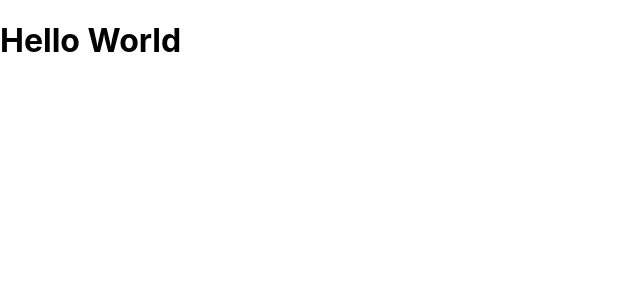
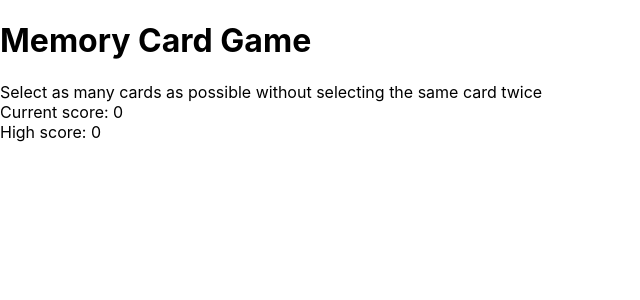
Before and after one commit to JackAgtual/memory-card, a React (Create React App) app: page / in a window 1280 px wide. Shown: the top 300 px of the page, without its empty margins (0-640 px from the left). Built offline with nearby package versions, Linux system fonts and the light colour scheme.

Commit message:
Adding header component

```diff
--- a/src/App.js
+++ b/src/App.js
@@ -1,7 +1,13 @@
+import { useState } from 'react'
+import Header from './components/Header'
+
 function App() {
+  const [currentScore, setCurrentScore] = useState(0)
+  const [highScore, setHighScore] = useState(0)
+
   return (
     <div className="App">
-      <h1>Hello World</h1>
+      <Header currentScore={currentScore} highScore={highScore} />
     </div>
   )
 }
--- /dev/null
+++ b/src/components/Header.js
@@ -0,0 +1,11 @@
+export default function Header(props) {
+  const { currentScore, highScore } = props
+  return (
+    <div>
+      <h1>Memory Card Game</h1>
+      <div>Select as many cards as possible without selecting the same card twice</div>
+      <div>Current score: {currentScore}</div>
+      <div>High score: {highScore}</div>
+    </div>
+  )
+}
```
